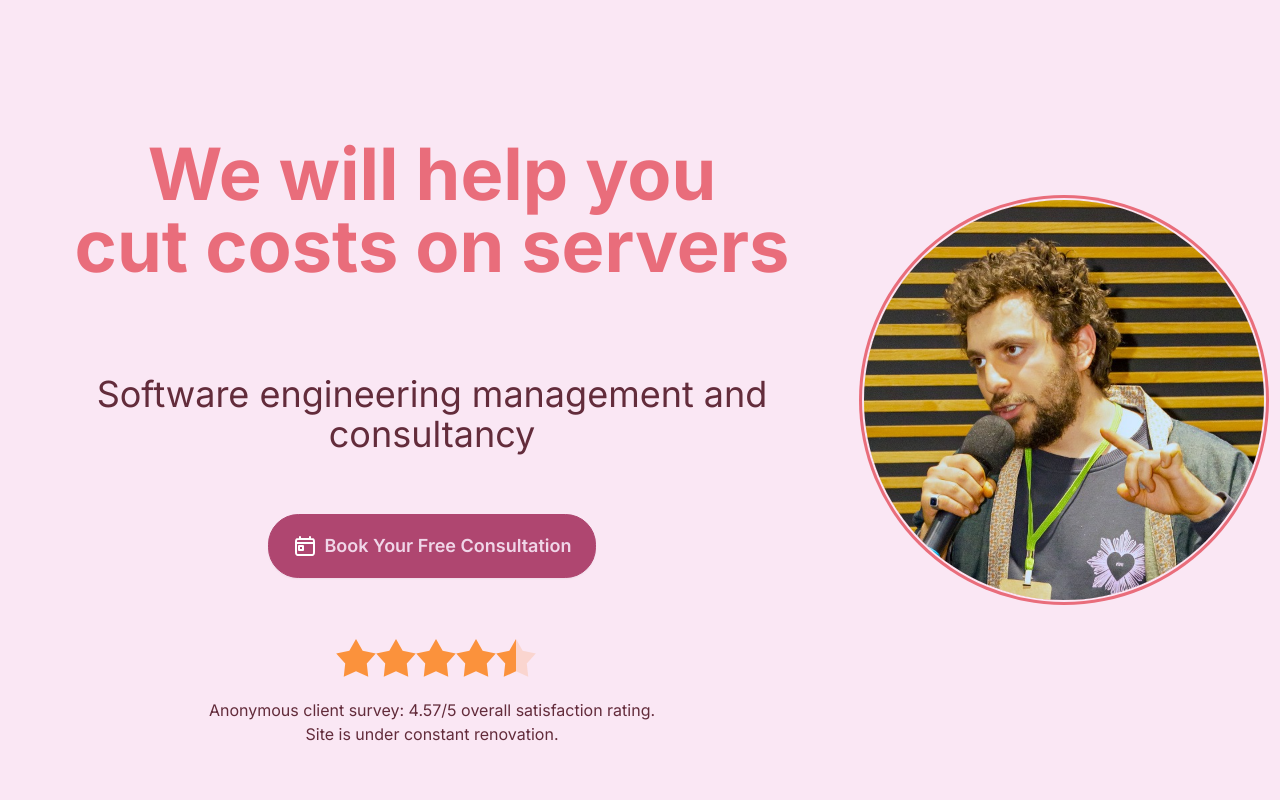
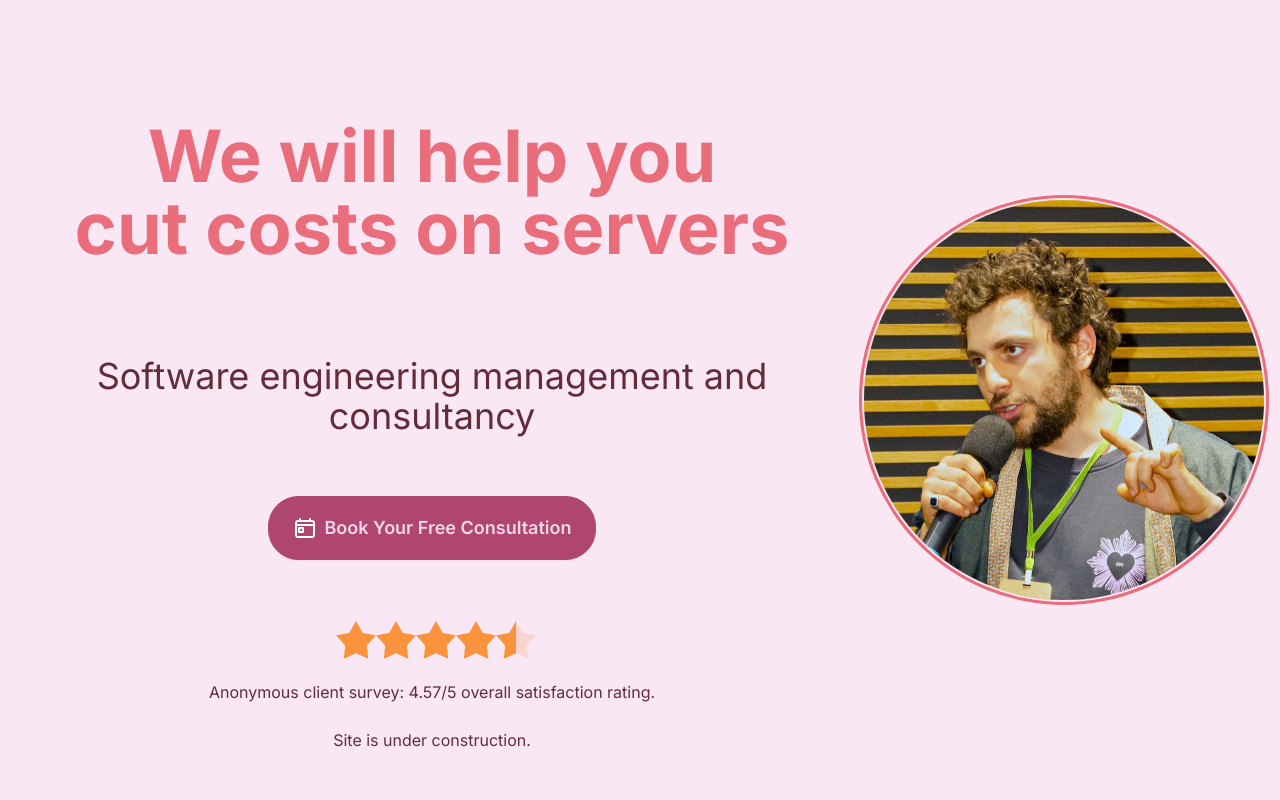
Before and after one commit to shekspir55/consultancy, a Next.js app: page / in a window 1280 px wide. Shown: the top 800 px of the page. Built offline with nearby package versions, Linux system fonts and the light colour scheme.

Commit message:
style fixes

```diff
--- a/src/app/common/what-we-do.tsx
+++ b/src/app/common/what-we-do.tsx
@@ -39,9 +39,9 @@ export default function WhatWeDo() {
   }, []);
 
   return (
-    <div className="text-primary md:text-7xl md:h-[300px] h-[140px] text-5xl font-bold align-bottom flex items-end justify-center mb-5">
+    <div className="text-primary md:text-7xl text-5xl font-bold align-bottom flex items-end justify-center mb-5 min-h-[4lh]">
       <span className="h-30">
-        We will help you <br /> <div className="h-[2lh]">{field}</div>
+        We will help you <br /> <div className="min-h-[2lh]">{field}</div>
       </span>
       {fields.map((field) => (
         <div className="hidden">
--- a/src/app/page.tsx
+++ b/src/app/page.tsx
@@ -144,7 +144,8 @@ export default function Home() {
             <h4>
               Anonymous client survey: 4.57/5 overall satisfaction rating.
             </h4>
-            <h3>Site is under constant renovation.</h3>
+            <br />
+            <h3>Site is under construction.</h3>
           </div>
           <div className="avatar hidden md:flex">
             <img
```
